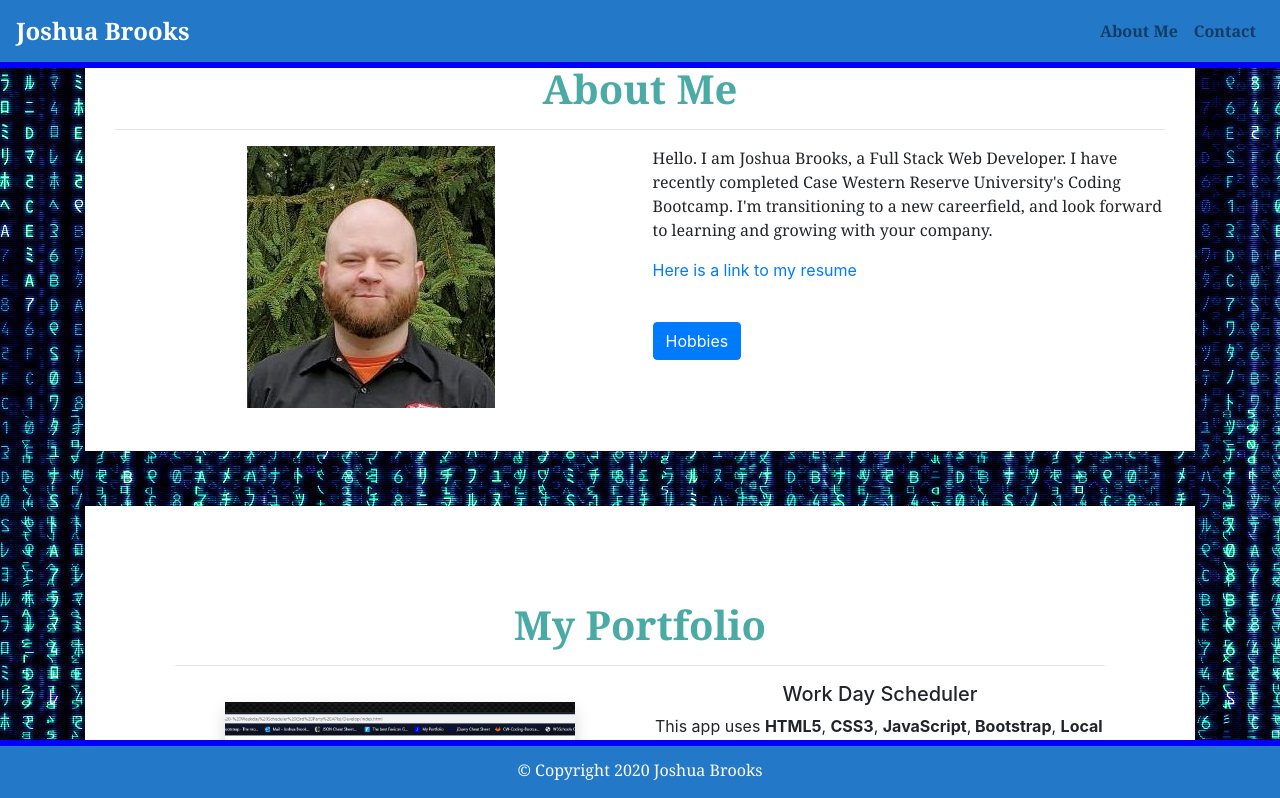
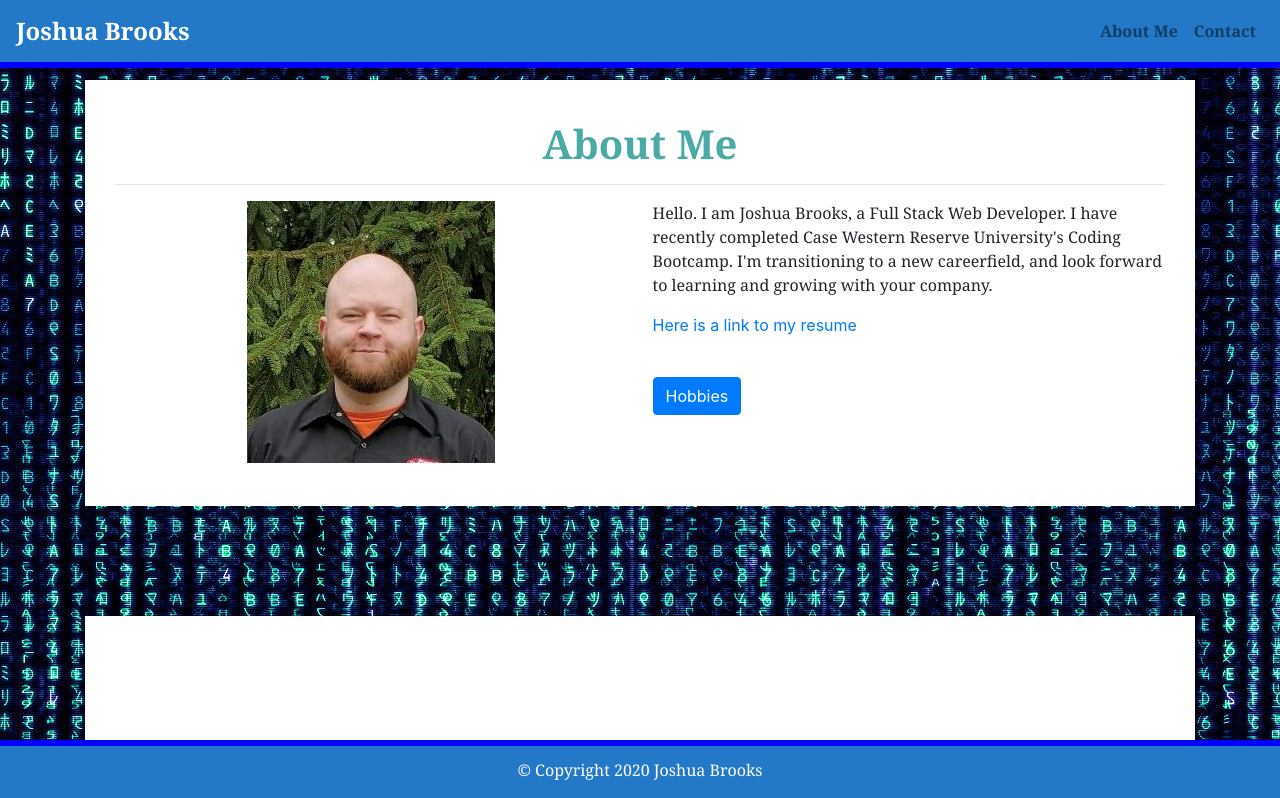
Before and after one commit to Misterjosh/react-portfolio, a React (Create React App) app: page / in a window 1280 px wide. Shown: the top 798 px of the page. Built offline with nearby package versions, Linux system fonts and the light colour scheme.

Commit message:
Added padding to keep navbar off of first div

```diff
--- a/src/pages/home/home.css
+++ b/src/pages/home/home.css
@@ -48,5 +48,5 @@ h1 {
 }
 
 main {
-    padding-top: 25px;
+    padding-top: 80px;
 }
```
